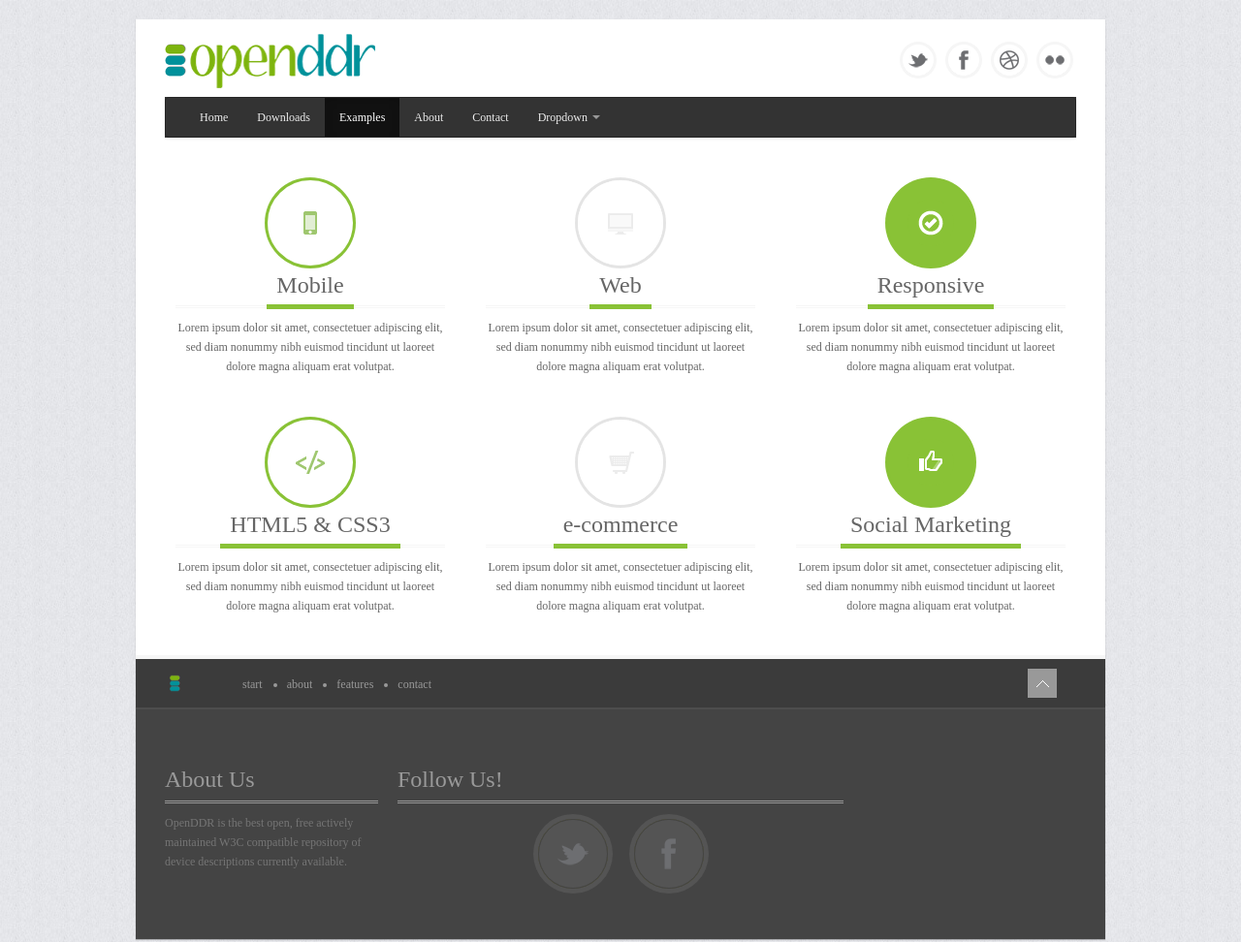
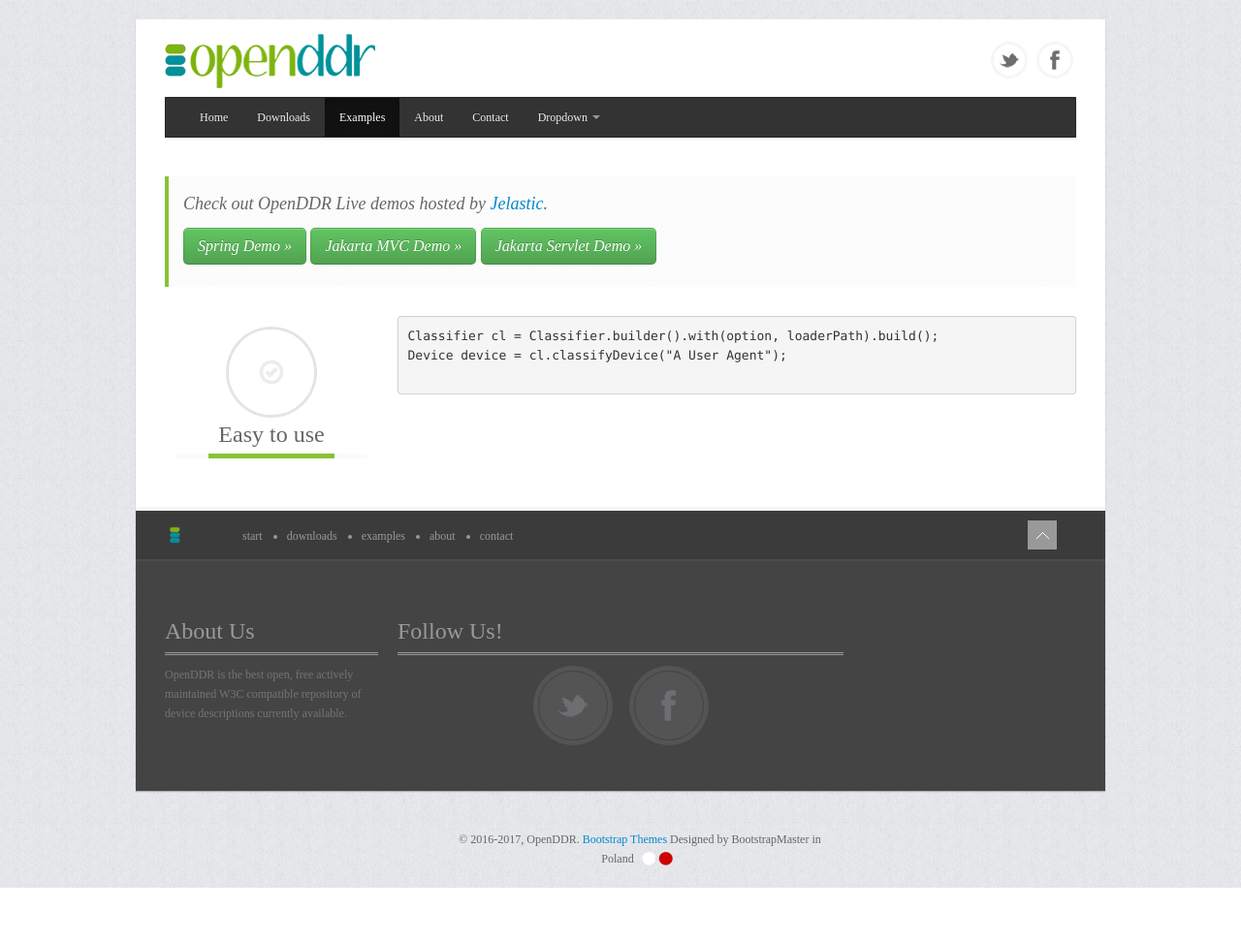
Before and after one commit to OpenDDRmobi/OpenDDRmobi.github.io, a plain HTML site: page examples.html in a window 1280 px wide. Shown: the top 972 px of the page at 97% size. After the commit the page ends 916 px from the top, so only its background shows below. Drawn offline with Linux system fonts and the light colour scheme; a web font is replaced by a local one.

Commit message:
7: MVC Example
Task-Url: https://github.com/OpenDDRmobi/openddr-examples/issues/issues/7

```diff
--- a/examples.html
+++ b/examples.html
@@ -92,6 +92,7 @@
 										</div>
 									</div>
 								</li>
+							<!--
 								<li>
 									<div class="social-small-item">
 										<div class="social-small-info-wrap">
@@ -120,6 +121,7 @@
 										</div>
 									</div>
 								</li>
+								  -->
 							</ul>
 						</div>
 					</div>
@@ -174,34 +176,32 @@
 		<!--start: Container -->
     	<div class="container">
 
+	      		<!-- start: Hero Unit - Main hero unit for a primary marketing message or call to action -->
+      		<div class="hero-unit">
+        		<p>
+					Check out OpenDDR Live demos hosted by <a href="https://jelastic.com/">Jelastic</a>.
+				</p>
+        		<p><a class="btn btn-success btn-large" href="about.html">Spring Demo &raquo;</a> <a class="btn btn-success btn-large" href="http://openddr2.demo.jelastic.com/jakarta-mvc/">Jakarta MVC Demo &raquo;</a> <a class="btn btn-success btn-large" href="http://openddr.demo.jelastic.com/servlet/">Jakarta Servlet Demo &raquo;</a></p>
+      		</div>
+			<!-- end: Hero Unit -->
+
       		<!-- start: Row -->
       		<div class="row">
 
-        		<div class="span4">
+        		<div class="span3">
           			<div class="icons-box">
-						<i class="ico-iphone ico-color circle-color big"></i>
-						<div class="title"><h3>Mobile</h3></div>
+						<i class="ico-ok circle big"></i>
+						<div class="title"><h3>Easy to use</h3></div>
 						<p>
-							Lorem ipsum dolor sit amet, consectetuer adipiscing elit, sed diam nonummy nibh euismod tincidunt ut laoreet dolore magna aliquam erat volutpat.
+
 						</p>
 						<div class="clear"></div>
 					</div>
         		</div>
-
+<!--
         		<div class="span4">
           			<div class="icons-box">
-						<i class="ico-imac circle big"></i>
-						<div class="title"><h3>Web</h3></div>
-						<p>
-							Lorem ipsum dolor sit amet, consectetuer adipiscing elit, sed diam nonummy nibh euismod tincidunt ut laoreet dolore magna aliquam erat volutpat.
-						</p>
-						<div class="clear"></div>
-					</div>
-        		</div>
-
-        		<div class="span4">
-          			<div class="icons-box">
-						<i class="ico-ok ico-white circle-color-full big-color"></i>
+						<i class="ico-ipad circle big"></i>
 						<div class="title"><h3>Responsive</h3></div>
 						<p>
 							Lorem ipsum dolor sit amet, consectetuer adipiscing elit, sed diam nonummy nibh euismod tincidunt ut laoreet dolore magna aliquam erat volutpat.
@@ -209,40 +209,35 @@
 						<div class="clear"></div>
 					</div>
         		</div>
+        		-->
 
-        		<div class="span4">
-          			<div class="icons-box">
-						<i class="ico-embed-close ico-color circle-color big"></i>
-						<div class="title"><h3>HTML5 & CSS3</h3></div>
+        		<div class="span9">
+          			<div class="box">
 						<p>
-							Lorem ipsum dolor sit amet, consectetuer adipiscing elit, sed diam nonummy nibh euismod tincidunt ut laoreet dolore magna aliquam erat volutpat.
+						  <pre>
+Classifier cl = Classifier.builder().with(option, loaderPath).build();
+Device device = cl.classifyDevice("A User Agent");
+						 </pre>
 						</p>
 						<div class="clear"></div>
 					</div>
         		</div>
 
+<!--
+
         		<div class="span4">
           			<div class="icons-box">
-						<i class="ico-shopping-cart circle big"></i>
-						<div class="title"><h3>e-commerce</h3></div>
+						<i class="ico-heart circle big"></i>
+						<div class="title"><h3>User friendly</h3></div>
 						<p>
-							Lorem ipsum dolor sit amet, consectetuer adipiscing elit, sed diam nonummy nibh euismod tincidunt ut laoreet dolore magna aliquam erat volutpat.
+							<pre>
+							Classifier client = new ClassifierBuilder().with(option, loaderPath).build();
+							</pre>
 						</p>
 						<div class="clear"></div>
 					</div>
         		</div>
-
-        		<div class="span4">
-          			<div class="icons-box">
-						<i class="ico-thumbs-up ico-white circle-color-full big-color"></i>
-						<div class="title"><h3>Social Marketing</h3></div>
-						<p>
-							Lorem ipsum dolor sit amet, consectetuer adipiscing elit, sed diam nonummy nibh euismod tincidunt ut laoreet dolore magna aliquam erat volutpat.
-						</p>
-						<div class="clear"></div>
-					</div>
-        		</div>
-
+-->
       		</div>
 			<!-- end: Row -->
 
@@ -278,9 +273,13 @@
 
 									<li><a href="index.html">Start</a></li>
 
+								    <li><a href="downloads.html">Downloads</a></li>
+
+									<li><a href="features.html">Examples</a></li>
+
 									<li><a href="about.html">About</a></li>
 
-									<li><a href="features.html">Features</a></li>
+									<!--<li><a href="features.html">Features</a></li>-->
 
 									<!--<li><a href="pricing.html">Pricing</a></li>-->
 
```
Also changed, not shown: index.html (+1 -1 lines).
